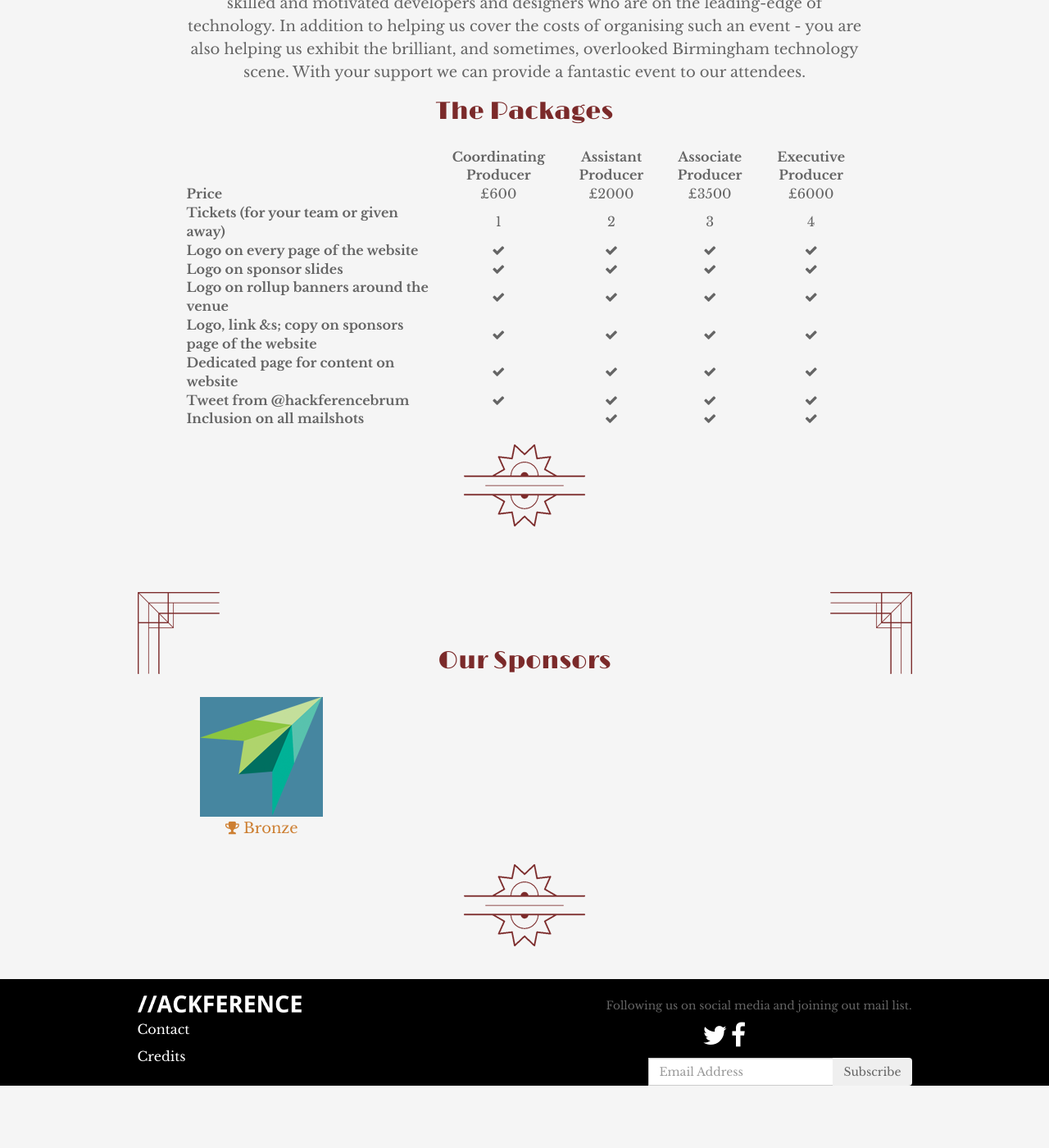
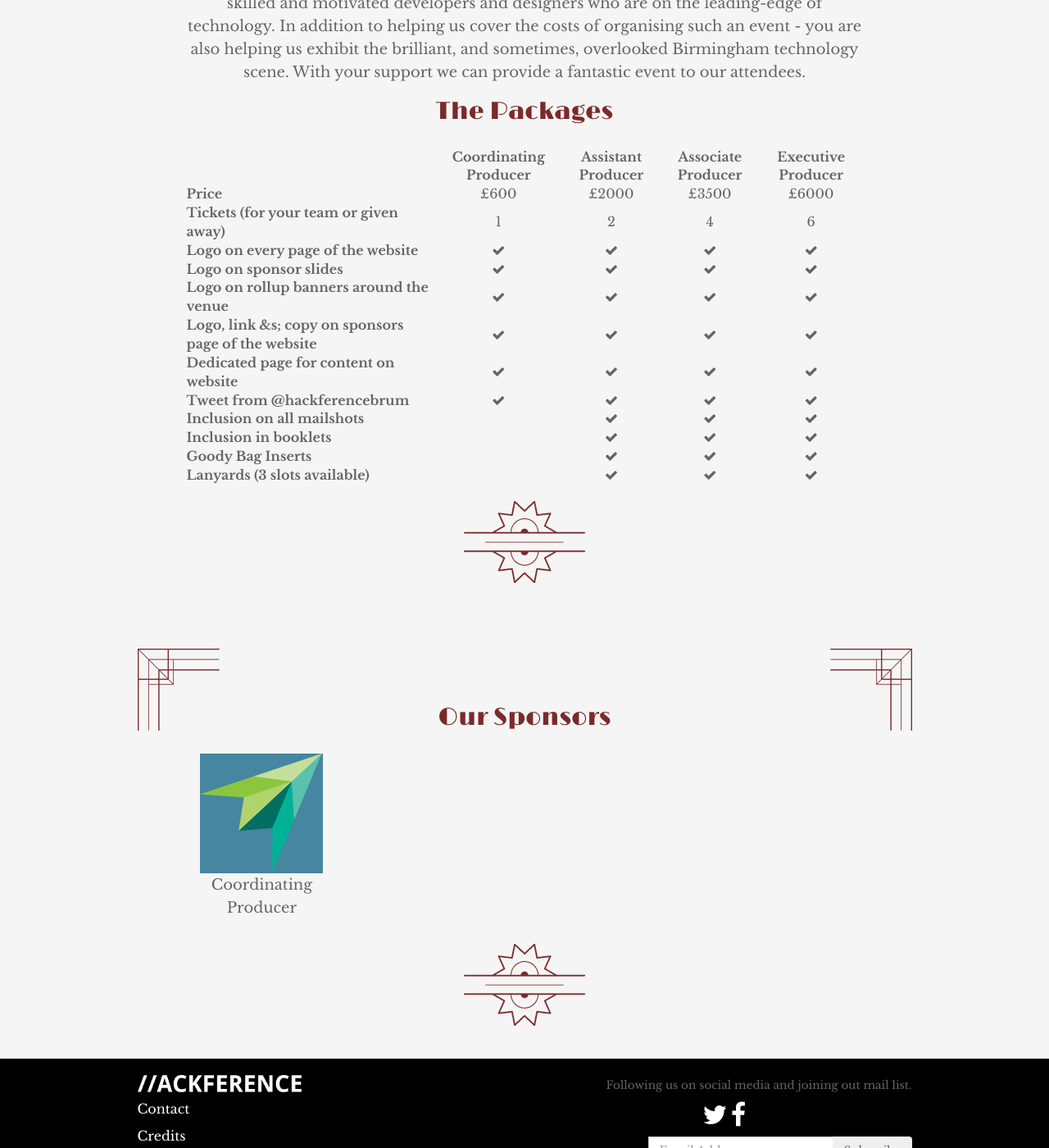
Before and after one commit to hackference/hackference-2016, a Jekyll site: the page built from sponsors/sponsor-us.html, in a window 1280 px wide and 1400 px high, scrolled down 971 px. Shown: the whole window at 82% size. Built offline with Jekyll 4.4.1, drawn with Linux system fonts in a browser that asks for light colours; nearby versions of some CDN libraries; before the commit the page ends 2295 px from its top, so only the background shows below that.

Commit message:
Change the names of the sponsorships and add the silver options

```diff
--- a/_includes/sponsors.html
+++ b/_includes/sponsors.html
@@ -6,46 +6,46 @@
 
           <h2>Our Sponsors</h2>
           <div class="row" >
-            <!-- Platinum -->
+            <!-- Executive Producer/Platinum -->
             {% for sponsor in site.sponsors %}
               {% if sponsor.level == "platinum" %}
-                <div class="col-sm-3 sponsor platinum">
+                <div class="col-sm-3 sponsor">
                   <img src="/assets/images/{{ sponsor.image }}" />
                   <p>
-                    <i class="fa fa-trophy" ></i> Platinum
+                    Executive Producer
                   </p>
                 </div>
               {% endif %}
             {% endfor %}
-            <!-- Gold -->
+            <!-- Associate Producer/Gold -->
             {% for sponsor in site.sponsors %}
               {% if sponsor.level == "gold" %}
-                <div class="col-sm-3 sponsor gold">
+                <div class="col-sm-3 sponsor">
                   <img src="/assets/images/{{ sponsor.image }}" />
                   <p>
-                    <i class="fa fa-trophy" ></i> Gold
+                    Associate Producer
                   </p>
                 </div>
               {% endif %}
             {% endfor %}
-            <!-- Silver -->
+            <!-- Assistant Producer/Silver -->
             {% for sponsor in site.sponsors %}
               {% if sponsor.level == "silver" %}
-                <div class="col-sm-3 sponsor silver">
+                <div class="col-sm-3 sponsor">
                   <img src="/assets/images/{{ sponsor.image }}" />
                   <p>
-                    <i class="fa fa-trophy" ></i> Silver
+                    Assistant Producer
                   </p>
                 </div>
               {% endif %}
             {% endfor %}
-            <!-- Bronze -->
+            <!-- Coordinating Producer/Bronze -->
             {% for sponsor in site.sponsors %}
               {% if sponsor.level == "bronze" %}
-                <div class="col-sm-3 sponsor bronze">
+                <div class="col-sm-3 sponsor">
                   <img src="/assets/images/{{ sponsor.image }}" />
                   <p>
-                    <i class="fa fa-trophy" ></i> Bronze
+                    Coordinating Producer
                   </p>
                 </div>
               {% endif %}
--- a/sponsors/sponsor-us.html
+++ b/sponsors/sponsor-us.html
@@ -23,6 +23,7 @@
 <p>Supporting Hackference is a truely amazing way to get your company exposed to highly skilled and motivated developers and designers who are on the leading-edge of technology. In addition to helping us cover the costs of organising such an event - you are also helping us exhibit the brilliant, and sometimes, overlooked Birmingham technology scene. With your support we can provide a fantastic event to our attendees.</p>
 
 <h2>The Packages</h2>
+<p></p>
 <table style="width: 100%;">
   <thead>
     <tr>
@@ -47,8 +48,8 @@
       <th class="text-left">Tickets (for your team or given away)</th>
       <td class="text-center">1</i></td>
       <td class="text-center">2</td>
-      <td class="text-center">3</td>
       <td class="text-center">4</td>
+      <td class="text-center">6</td>
     </td>
 
     <tr>
@@ -99,6 +100,8 @@
       <td class="text-center"><i class="fa fa-check"></i></td>
     </td>
 
+    <!-- End of Coordinatig Producer/Bronze -->
+
     <tr>
       <th class="text-left">Inclusion on all mailshots</th>
       <td class="text-center"></td>
@@ -106,5 +109,32 @@
       <td class="text-center"><i class="fa fa-check"></i></td>
       <td class="text-center"><i class="fa fa-check"></i></td>
     </td>
+
+    <tr>
+      <th class="text-left">Inclusion in booklets</th>
+      <td class="text-center"></td>
+      <td class="text-center"><i class="fa fa-check"></i></td>
+      <td class="text-center"><i class="fa fa-check"></i></td>
+      <td class="text-center"><i class="fa fa-check"></i></td>
+    </td>
+
+    <tr>
+      <th class="text-left">Goody Bag Inserts</th>
+      <td class="text-center"></td>
+      <td class="text-center"><i class="fa fa-check"></i></td>
+      <td class="text-center"><i class="fa fa-check"></i></td>
+      <td class="text-center"><i class="fa fa-check"></i></td>
+    </td>
+
+    <tr>
+      <th class="text-left">Lanyards (3 slots available)</th>
+      <td class="text-center"></td>
+      <td class="text-center"><i class="fa fa-check"></i></td>
+      <td class="text-center"><i class="fa fa-check"></i></td>
+      <td class="text-center"><i class="fa fa-check"></i></td>
+    </td>
+
+    <!-- End of Assistant Producer/Silver -->
+
   </tbody>
 </table>
```
Also changed, not shown: sponsors/index.html (+8 -8 lines).
